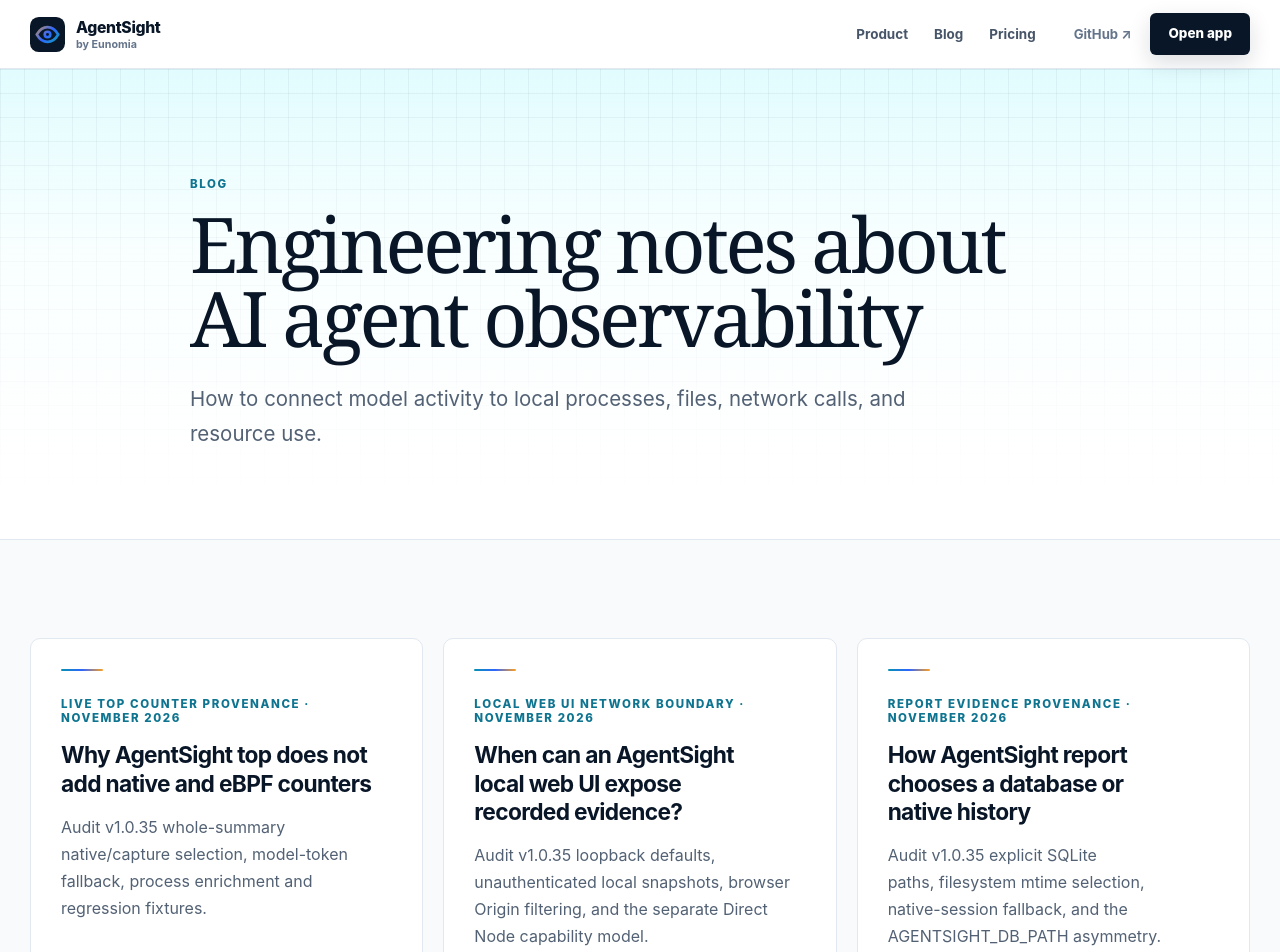
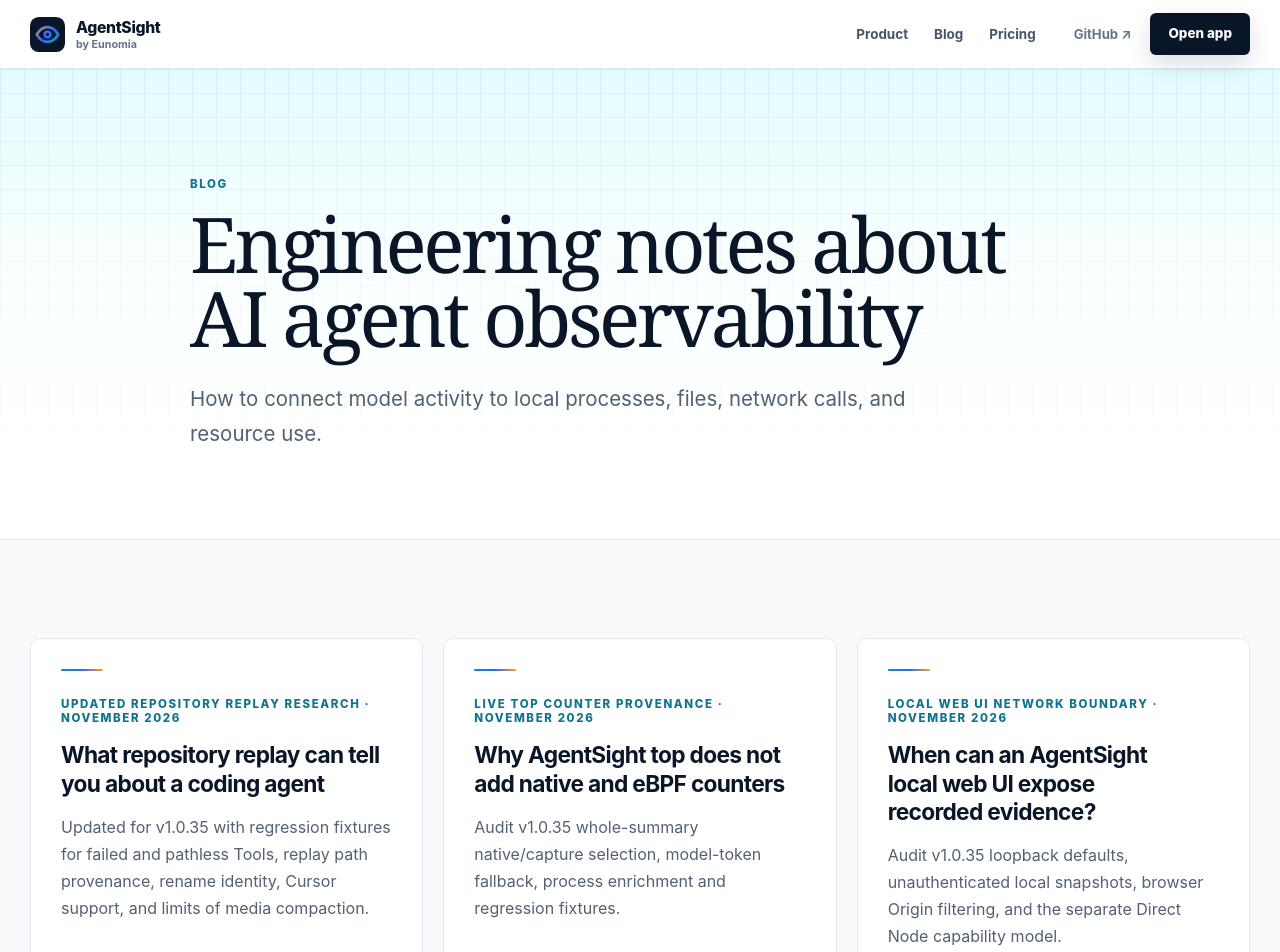
Before and after one commit to eunomia-bpf/agentsight-website, a Next.js app: page /blog in a window 1280 px wide. Shown: the top 952 px of the page. Built offline with nearby package versions, Linux system fonts and the light colour scheme.

Commit message:
docs(seo): document Nov 19 replay refresh (2/5)

```diff
--- a/src/app/blog/page.tsx
+++ b/src/app/blog/page.tsx
@@ -180,7 +180,7 @@ const dockerSessionsArticle = {
 const repositoryReplayArticle = {
   title: 'What repository replay can tell you about a coding agent',
   description:
-    'See how Agent Nebula reconstructs ordered repository evolution from local agent sessions, and where replay stops short of explaining intent or low-level system effects.',
+    'Updated for v1.0.35 with regression fixtures for failed and pathless Tools, replay path provenance, rename identity, Cursor support, and limits of media compaction.',
   href: '/blog/replay-coding-agent-repository-changes/',
 };
 const overheadArticle = {
@@ -252,6 +252,12 @@ export default function BlogPage() {
       </section>
       <section className="section">
         <div className="shell card-grid">
+          <article className="content-card">
+            <p className="card-label">Updated repository replay research · November 2026</p>
+            <h2><Link href={repositoryReplayArticle.href}>{repositoryReplayArticle.title}</Link></h2>
+            <p>{repositoryReplayArticle.description}</p>
+            <Link className="arrow-link" href={repositoryReplayArticle.href}>Read the page</Link>
+          </article>
           <article className="content-card">
             <p className="card-label">Live top counter provenance · November 2026</p>
             <h2><Link href={topCounterArticle.href}>{topCounterArticle.title}</Link></h2>
@@ -427,12 +433,6 @@ export default function BlogPage() {
             <Link className="arrow-link" href={dockerSessionsArticle.href}>Read the page</Link>
           </article>
           <article className="content-card">
-            <p className="card-label">Agent replay methods · August 2026</p>
-            <h2><Link href={repositoryReplayArticle.href}>{repositoryReplayArticle.title}</Link></h2>
-            <p>{repositoryReplayArticle.description}</p>
-            <Link className="arrow-link" href={repositoryReplayArticle.href}>Read the page</Link>
-          </article>
-          <article className="content-card">
             <p className="card-label">Performance methods · August 2026</p>
             <h2><Link href={overheadArticle.href}>{overheadArticle.title}</Link></h2>
             <p>{overheadArticle.description}</p>
```
